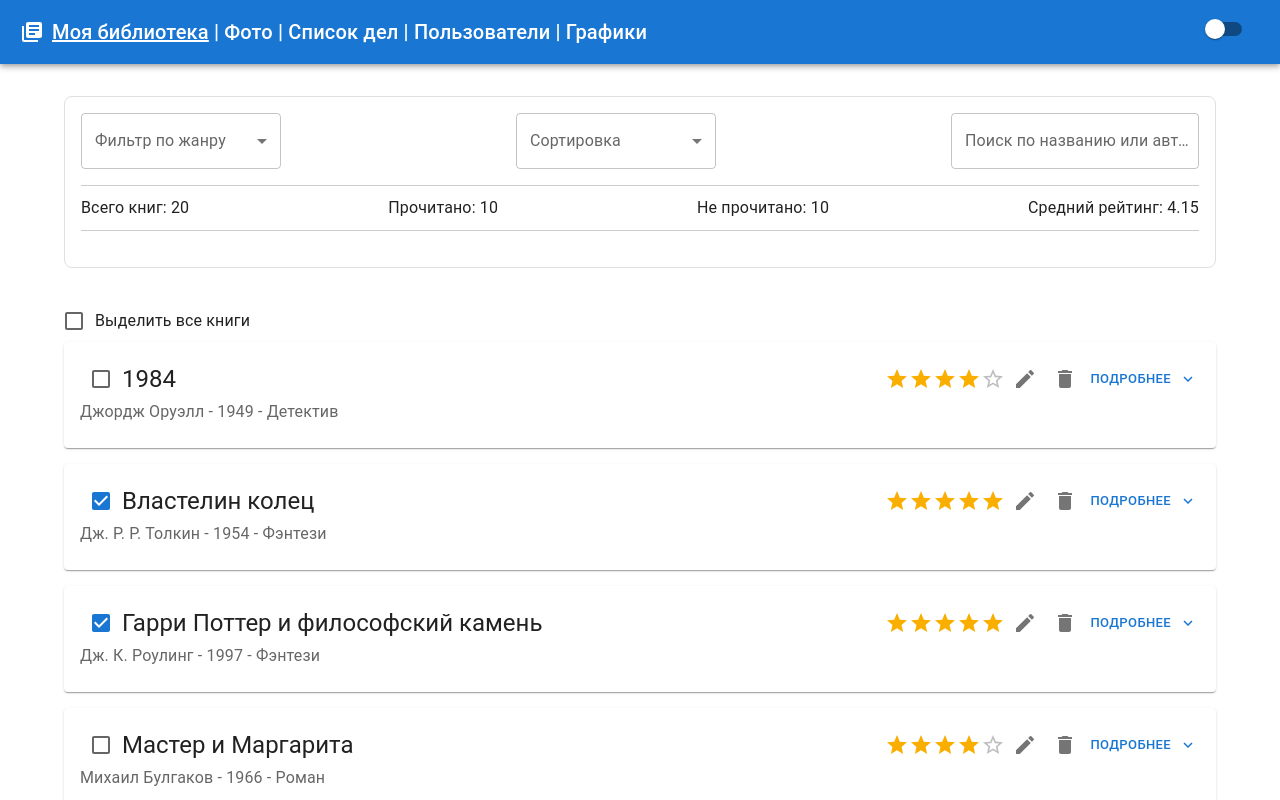
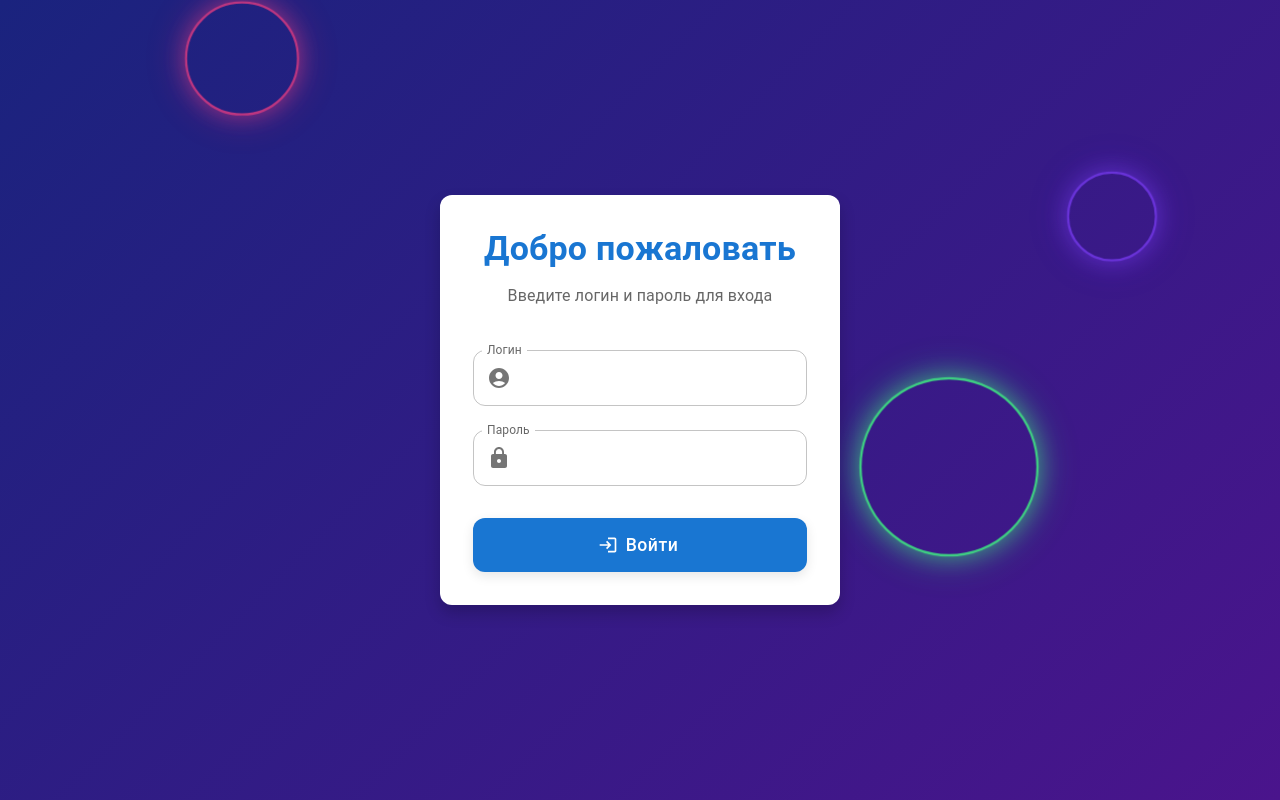
Before and after one commit to danilaAfanasev/grdn_js, a React (Vite) app: page / in a window 1280 px wide. Shown: the top 800 px of the page. Built offline with nearby package versions, Linux system fonts and the light colour scheme.

Commit message:
Добавлено окно авторизации

```diff
--- a/src/App.jsx
+++ b/src/App.jsx
@@ -1,5 +1,5 @@
 import React, { useState } from 'react';
-import { Provider } from 'react-redux';
+import { Provider, useSelector } from 'react-redux';
 import { BrowserRouter as Router, Route, Routes, Outlet } from 'react-router-dom';
 import { store } from './redux/store';
 import AppContent from './components/AppContent';
@@ -9,7 +9,8 @@ import TodoDetailPage from './pages/Todos/TodoDetailPage';
 import PhotoDetailPage from './pages/Photo/PhotoDetailPage';
 import UsersTable from './pages/UsersTable/UsersTable';
 import ChartsPage from './pages/Charts/ChartsPage';
-import { ThemeProvider, CssBaseline, Switch as ToggleSwitch, FormControlLabel, Box, Tooltip } from '@mui/material';
+import LoginPage from './pages/Login/LoginPage';
+import { ThemeProvider, CssBaseline, Box } from '@mui/material';
 import { lightTheme, darkTheme } from './components/Themes';
 import NavBar from './components/NavBar';
 import { QueryClient, QueryClientProvider } from '@tanstack/react-query';
@@ -25,7 +26,7 @@ const App = () => {
   const [isDarkMode, setIsDarkMode] = useState(getSavedTheme);
 
   const toggleTheme = () => {
-    setIsDarkMode(prevMode => !prevMode);
+    setIsDarkMode((prevMode) => !prevMode);
   };
 
   return (
@@ -34,15 +35,9 @@ const App = () => {
         <ThemeProvider theme={isDarkMode ? darkTheme : lightTheme}>
           <CssBaseline />
           <Box sx={{ position: 'relative' }}>
-            <Tooltip title={isDarkMode ? "Включить светлую тему" : "Включить темную тему"}>
-              <FormControlLabel
-                control={<ToggleSwitch checked={isDarkMode} onChange={toggleTheme} />}
-                sx={{ position: 'absolute', top: 10, right: 10, zIndex: 1000 }}
-              />
-            </Tooltip>
             <Router>
               <Routes>
-                <Route path="/" element={<Layout />}>
+                <Route path="/" element={<Layout isDarkMode={isDarkMode} toggleTheme={toggleTheme} />}>
                   <Route index element={<AppContent />} />
                   <Route path="photos" element={<PhotosPage />} />
                   <Route path="photos/:id" element={<PhotoDetailPage />} />
@@ -60,11 +55,17 @@ const App = () => {
   );
 };
 
-const Layout = () => (
-  <>
-    <NavBar />
-    <Outlet />
-  </>
-);
+const Layout = ({ isDarkMode, toggleTheme }) => {
+  const authed = useSelector((state) => state.auth.authed);
+
+  return authed ? (
+    <>
+      <NavBar isDarkMode={isDarkMode} toggleTheme={toggleTheme} />
+      <Outlet />
+    </>
+  ) : (
+    <LoginPage />
+  );
+};
 
 export default App;
--- a/src/components/NavBar.jsx
+++ b/src/components/NavBar.jsx
@@ -1,10 +1,18 @@
 import React from 'react';
-import { AppBar, Toolbar, Typography, IconButton, Link } from '@mui/material';
+import { useDispatch } from 'react-redux';
+import { logout } from '../redux/authSlice';
+import { AppBar, Toolbar, Typography, IconButton, Link, Button, Switch, FormControlLabel } from '@mui/material';
 import LibraryBooksIcon from '@mui/icons-material/LibraryBooks';
+import ExitToAppIcon from '@mui/icons-material/ExitToApp';
 import { Link as RouterLink, useLocation } from 'react-router-dom';
 
-const NavBar = () => {
+const NavBar = ({ isDarkMode, toggleTheme }) => {
   const location = useLocation();
+  const dispatch = useDispatch();
+
+  const handleLogout = () => {
+    dispatch(logout());
+  };
 
   return (
     <AppBar position="static">
@@ -18,7 +26,7 @@ const NavBar = () => {
             to="/"
             color="inherit"
             underline="none"
-            sx={{ textDecoration: location.pathname === '/' ? 'underline' : 'none' }}
+            sx={{ textDecoration: location.pathname === '/' ? 'underline' : 'none', mr: 1 }}
           >
             Моя библиотека
           </Link>
@@ -28,7 +36,7 @@ const NavBar = () => {
             to="/photos"
             color="inherit"
             underline="none"
-            sx={{ textDecoration: location.pathname === '/photos' ? 'underline' : 'none' }}
+            sx={{ textDecoration: location.pathname === '/photos' ? 'underline' : 'none', mr: 1 }}
           >
             Фото
           </Link>
@@ -38,7 +46,7 @@ const NavBar = () => {
             to="/todos"
             color="inherit"
             underline="none"
-            sx={{ textDecoration: location.pathname === '/todos' ? 'underline' : 'none' }}
+            sx={{ textDecoration: location.pathname === '/todos' ? 'underline' : 'none', mr: 1 }}
           >
             Список дел
           </Link>
@@ -48,7 +56,7 @@ const NavBar = () => {
             to="/users"
             color="inherit"
             underline="none"
-            sx={{ textDecoration: location.pathname === '/users' ? 'underline' : 'none' }}
+            sx={{ textDecoration: location.pathname === '/users' ? 'underline' : 'none', mr: 1 }}
           >
             Пользователи
           </Link>
@@ -58,11 +66,30 @@ const NavBar = () => {
             to="/charts"
             color="inherit"
             underline="none"
-            sx={{ textDecoration: location.pathname === '/charts' ? 'underline' : 'none' }}
+            sx={{ textDecoration: location.pathname === '/charts' ? 'underline' : 'none', mr: 1 }}
           >
             Графики
           </Link>
         </Typography>
+        <FormControlLabel
+          control={<Switch checked={isDarkMode} onChange={toggleTheme} color="default" />}
+          label={undefined}
+          sx={{ mr: 2 }}
+        />
+        <Button
+          color="inherit"
+          startIcon={<ExitToAppIcon />}
+          onClick={handleLogout}
+          sx={{
+            textTransform: 'none',
+            fontWeight: 'normal',
+            '&:hover': {
+              backgroundColor: 'rgba(255, 255, 255, 0.1)',
+            },
+          }}
+        >
+          Выйти
+        </Button>
       </Toolbar>
     </AppBar>
   );
--- /dev/null
+++ b/src/pages/Login/LoginPage.jsx
@@ -0,0 +1,157 @@
+import React, { useState } from 'react';
+import { useDispatch } from 'react-redux';
+import { login } from '../../redux/authSlice';
+import { Container, TextField, Button, Typography, Box, Alert, InputAdornment,Fade } from '@mui/material';
+import { AccountCircle, Lock, Login as LoginIcon } from '@mui/icons-material';
+import '../../styles/main.scss';
+
+const LoginPage = () => {
+  const dispatch = useDispatch();
+  const [loginInput, setLoginInput] = useState('');
+  const [passwordInput, setPasswordInput] = useState('');
+  const [error, setError] = useState('');
+
+  const CORRECT_LOGIN = 'admin';
+  const CORRECT_PASSWORD = '12345';
+
+  const handleSubmit = (e) => {
+    e.preventDefault();
+    if (loginInput === CORRECT_LOGIN && passwordInput === CORRECT_PASSWORD) {
+      dispatch(login());
+      setError('');
+    } else {
+      setError('Неверный логин или пароль');
+    }
+  };
+
+  return (
+    <Container
+      maxWidth={false}
+      sx={{
+        height: '100vh',
+        display: 'flex',
+        alignItems: 'center',
+        justifyContent: 'center',
+        background: 'linear-gradient(135deg, #1a237e 0%, #4a148c 100%)',
+        position: 'relative',
+        overflow: 'hidden',
+      }}
+    >
+      <Box className="neon-circle" sx={{ width: 100, height: 100, top: '10%', left: '15%' }} />
+      <Box className="neon-circle" sx={{ width: 150, height: 150, bottom: '20%', right: '20%' }} />
+      <Box className="neon-circle" sx={{ width: 80, height: 80, top: '30%', right: '10%' }} />
+
+      <Fade in={true} timeout={1000}>
+        <Box
+          sx={{
+            display: 'flex',
+            flexDirection: 'column',
+            alignItems: 'center',
+            bgcolor: 'background.paper',
+            p: 4,
+            borderRadius: 3,
+            boxShadow: '0 8px 16px rgba(0, 0, 0, 0.2)',
+            width: '100%',
+            maxWidth: 400,
+            border: '1px solid rgba(255, 255, 255, 0.1)',
+            transition: 'border-color 0.3s ease-in-out',
+            '&:hover': {
+              borderColor: 'rgba(255, 64, 129, 0.8)',
+            },
+            zIndex: 1,
+          }}
+        >
+          <Typography
+            variant="h4"
+            gutterBottom
+            sx={{
+              fontWeight: 'bold',
+              color: 'primary.main',
+              textAlign: 'center',
+            }}
+          >
+            Добро пожаловать
+          </Typography>
+          <Typography
+            variant="subtitle1"
+            sx={{ mb: 3, color: 'text.secondary', textAlign: 'center' }}
+          >
+            Введите логин и пароль для входа
+          </Typography>
+          <form onSubmit={handleSubmit} style={{ width: '100%' }}>
+            <TextField
+              label="Логин"
+              variant="outlined"
+              fullWidth
+              margin="normal"
+              value={loginInput}
+              onChange={(e) => setLoginInput(e.target.value)}
+              InputProps={{
+                startAdornment: (
+                  <InputAdornment position="start">
+                    <AccountCircle color="action" />
+                  </InputAdornment>
+                ),
+              }}
+              sx={{
+                '& .MuiOutlinedInput-root': {
+                  borderRadius: '12px',
+                },
+              }}
+            />
+            <TextField
+              label="Пароль"
+              type="password"
+              variant="outlined"
+              fullWidth
+              margin="normal"
+              value={passwordInput}
+              onChange={(e) => setPasswordInput(e.target.value)}
+              InputProps={{
+                startAdornment: (
+                  <InputAdornment position="start">
+                    <Lock color="action" />
+                  </InputAdornment>
+                ),
+              }}
+              sx={{
+                '& .MuiOutlinedInput-root': {
+                  borderRadius: '12px',
+                },
+              }}
+            />
+            {error && (
+              <Fade in={!!error}>
+                <Alert severity="error" sx={{ mt: 2, borderRadius: '8px' }}>
+                  {error}
+                </Alert>
+              </Fade>
+            )}
+            <Button
+              type="submit"
+              variant="contained"
+              color="primary"
+              fullWidth
+              startIcon={<LoginIcon />}
+              sx={{
+                mt: 3,
+                py: 1.5,
+                borderRadius: '12px',
+                textTransform: 'none',
+                fontSize: '1.1rem',
+                boxShadow: '0 4px 12px rgba(0, 0, 0, 0.1)',
+                '&:hover': {
+                  boxShadow: '0 6px 16px rgba(0, 0, 0, 0.2)',
+                },
+              }}
+            >
+              Войти
+            </Button>
+          </form>
+        </Box>
+      </Fade>
+    </Container>
+  );
+};
+
+export default LoginPage;
--- /dev/null
+++ b/src/redux/authSlice.js
@@ -0,0 +1,21 @@
+import { createSlice } from '@reduxjs/toolkit';
+
+const initialState = {
+  authed: false,
+};
+
+const authSlice = createSlice({
+  name: 'auth',
+  initialState,
+  reducers: {
+    login: (state) => {
+      state.authed = true;
+    },
+    logout: (state) => {
+      state.authed = false;
+    },
+  },
+});
+
+export const { login, logout } = authSlice.actions;
+export default authSlice.reducer;
--- a/src/redux/store.js
+++ b/src/redux/store.js
@@ -1,10 +1,12 @@
 import { configureStore } from '@reduxjs/toolkit';
 import bookReducer from './bookSlice';
 import userReducer from './userSlice';
+import authReducer from './authSlice';
 
 export const store = configureStore({
   reducer: {
     books: bookReducer,
     users: userReducer,
+    auth: authReducer,
   },
 });
--- a/src/styles/main.scss
+++ b/src/styles/main.scss
@@ -276,3 +276,37 @@ body {
 .actions {
   visibility: hidden;
 }
+
+.neon-circle {
+  position: absolute;
+  border-radius: 50%;
+  background: transparent;
+  border: 2px solid rgba(255, 64, 129, 0.8);
+  box-shadow: 0 0 20px rgba(255, 64, 129, 0.5), 0 0 40px rgba(255, 64, 129, 0.3);
+  animation: float 8s infinite ease-in-out;
+  pointer-events: none;
+}
+
+.neon-circle:nth-child(2) {
+  border-color: rgba(64, 255, 129, 0.8);
+  box-shadow: 0 0 20px rgba(64, 255, 129, 0.5), 0 0 40px rgba(64, 255, 129, 0.3);
+  animation-duration: 10s;
+}
+
+.neon-circle:nth-child(3) {
+  border-color: rgba(129, 64, 255, 0.8);
+  box-shadow: 0 0 20px rgba(129, 64, 255, 0.5), 0 0 40px rgba(129, 64, 255, 0.3);
+  animation-duration: 12s;
+  animation-delay: 2s;
+}
+
+@keyframes float {
+  0%, 100% {
+    transform: translateY(0) scale(1);
+    opacity: 0.6;
+  }
+  50% {
+    transform: translateY(-100px) scale(1.2);
+    opacity: 1;
+  }
+}
```
